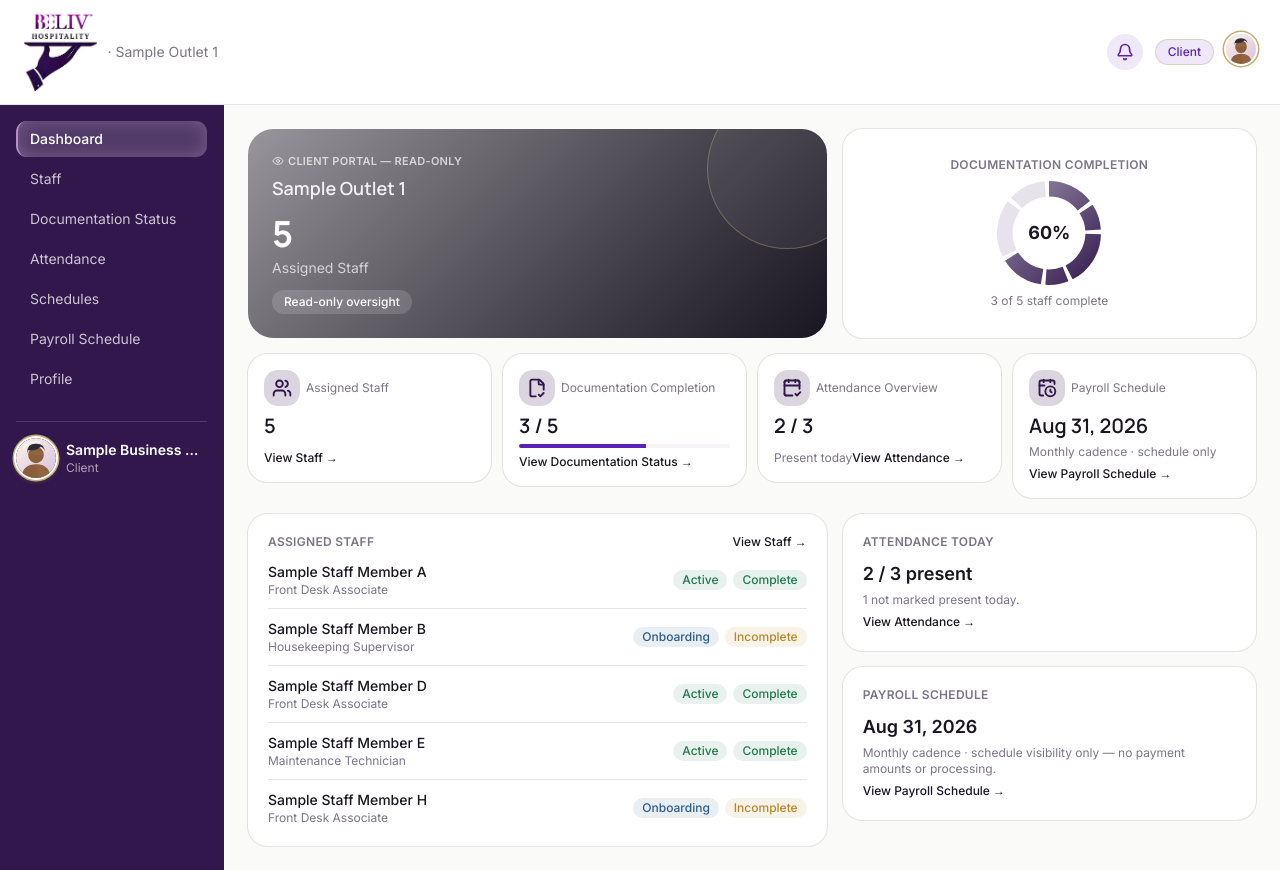
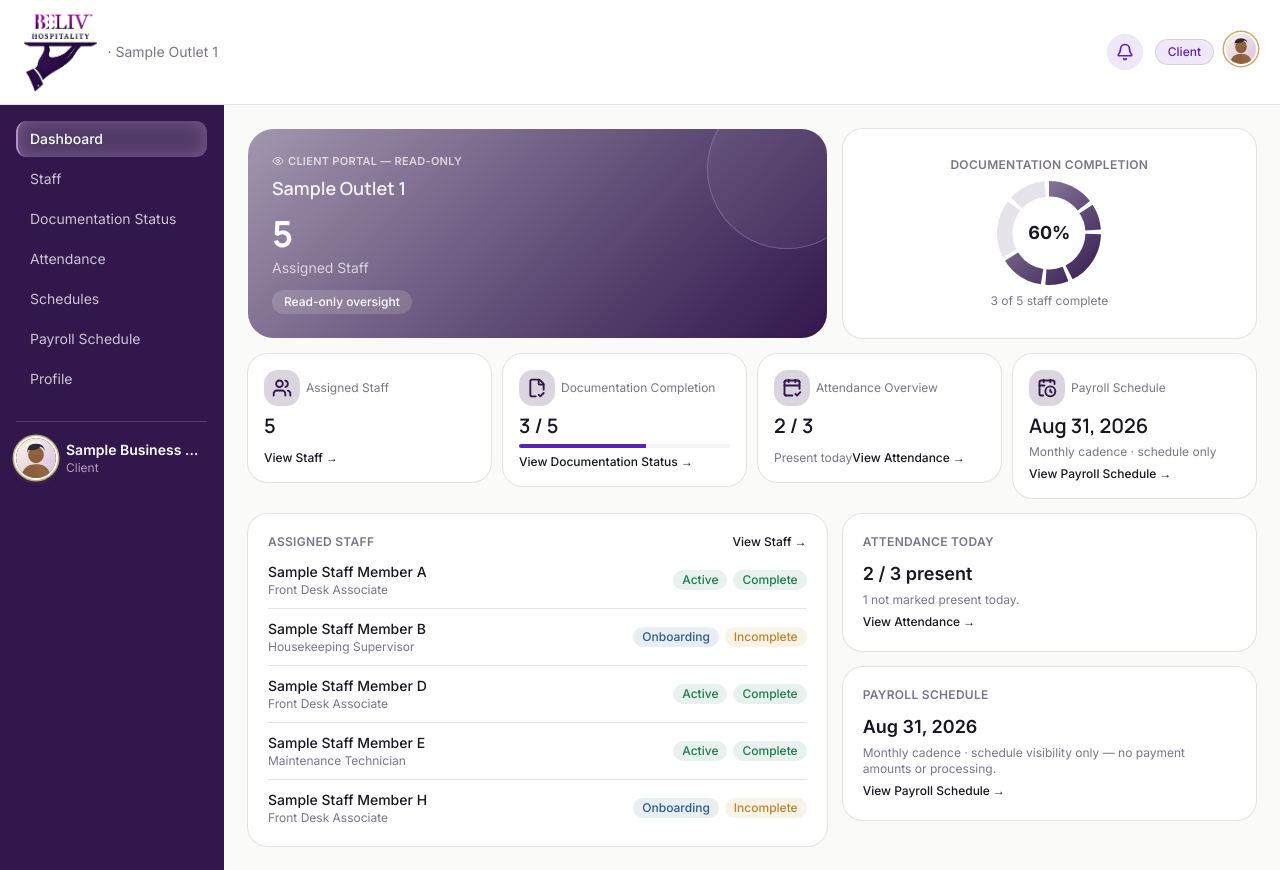
Before and after one commit to beelivHROPs/Beeliv-Client, a Next.js app: page /client/dashboard in a window 1280 px wide. Built offline with nearby package versions, Linux system fonts and the light colour scheme.

Commit message:
Fix HeroStatCard color drift: Client's hero card was using a stale local color table (slate: var(--foreground), near-black) instead of the shared DASHBOARD_TONE_BASE (--tone-client), so it stayed dark despite the earlier color fix never actually reaching this component

```diff
--- a/components/shared/HeroStatCard.tsx
+++ b/components/shared/HeroStatCard.tsx
@@ -1,13 +1,4 @@
-// Base color per dashboard tone — keep in sync with AppShell's
-// NAV_TONE_STYLES anchor tokens (Ops --primary, HR --tone-gold) so a
-// dashboard's hero card and its nav sidebar always resolve to the exact
-// same color (project-lead: "so they can have matching color").
-const TONE_BASE: Record<"purple" | "gold" | "lavender" | "slate", string> = {
-  purple: "var(--primary)",
-  gold: "var(--tone-gold)",
-  lavender: "var(--chart-2)",
-  slate: "var(--foreground)",
-};
+import { DASHBOARD_TONE_BASE } from "@/lib/dashboard-accent";
 
 /**
  * Bold gradient "hero stat" card — project-lead reference: the Mintora
@@ -37,7 +28,7 @@ export function HeroStatCard({
    *  Ops/Staff/Client. */
   tone?: "purple" | "gold" | "lavender" | "slate";
 }) {
-  const base = TONE_BASE[tone];
+  const base = DASHBOARD_TONE_BASE[tone];
   return (
     <div
       className="relative overflow-hidden rounded-2xl px-5 py-5 text-white sm:px-6 sm:py-6"
@@ -51,12 +42,16 @@ export function HeroStatCard({
         backgroundImage: `linear-gradient(135deg, color-mix(in srgb, ${base} 45%, white 55%) 0%, ${base} 100%)`,
       }}
     >
-      {/* Faint decorative circle, gold-rimmed — the "touch of gold"
-          restraint used elsewhere (e.g. the role-badge pill), same quiet
-          motif as the homepage hero's blobs. */}
+      {/* Faint decorative circle — gold-rimmed everywhere except Client
+          (slate), which gets a light-purple rim instead: a small brand
+          touch (the logo's hand color) without giving this dashboard the
+          same gold accent HR already owns. Same quiet motif as the
+          homepage hero's blobs either way. */}
       <div
         aria-hidden="true"
-        className="pointer-events-none absolute -top-10 -right-10 h-40 w-40 rounded-full border border-[color:var(--gold)]/40 bg-white/5"
+        className={`pointer-events-none absolute -top-10 -right-10 h-40 w-40 rounded-full bg-white/5 ${
+          tone === "slate" ? "border border-[color:var(--chart-1)]/40" : "border border-[color:var(--gold)]/40"
+        }`}
       />
       <div className="relative">
         <p className="flex items-center gap-1 text-[11px] font-semibold tracking-wide text-white/70 uppercase">
```
